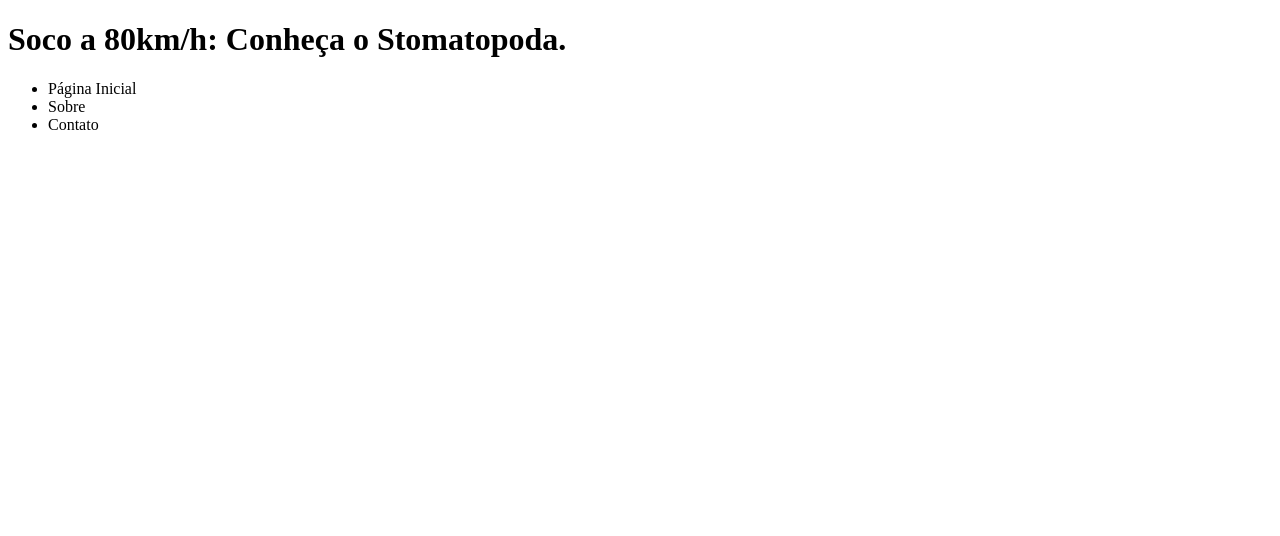
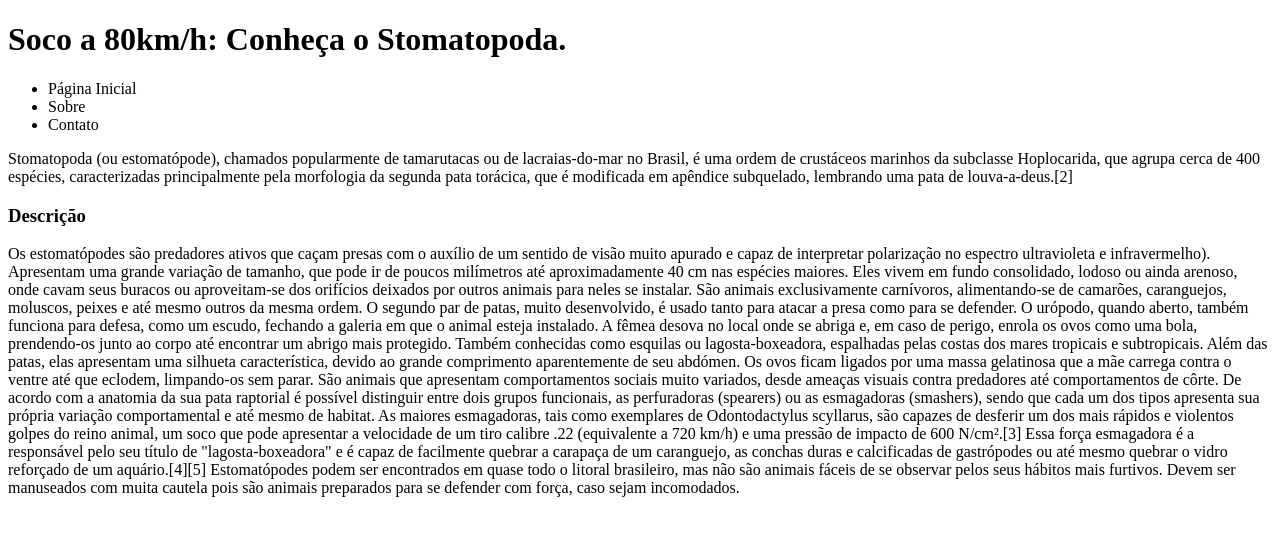
Before and after one commit to nazarenoAlves/trybe-exercises, a plain HTML site: page Fundamentos/bloco-3-introducao-a-html-e-css/dia-4-html-semantico/index.html in a window 1280 px wide. Drawn offline with Linux system fonts and the light colour scheme.

Commit message:
Article com section contendo a descrição do animal

```diff
--- a/Fundamentos/bloco-3-introducao-a-html-e-css/dia-4-html-semantico/index.html
+++ b/Fundamentos/bloco-3-introducao-a-html-e-css/dia-4-html-semantico/index.html
@@ -15,5 +15,27 @@
             <li><a>Contato</a></li>
         </ul>
     </nav>
+    <article>
+        <section>
+            <p>
+                Stomatopoda (ou estomatópode), chamados popularmente de tamarutacas ou de lacraias-do-mar no Brasil, é uma ordem de crustáceos marinhos da subclasse Hoplocarida, que agrupa cerca de 400 espécies, caracterizadas principalmente pela morfologia da segunda pata torácica,
+                que é modificada em apêndice subquelado, lembrando uma pata de louva-a-deus.[2]
+            </p>
+        </section>
+        <section>
+            <h3>Descrição</h3>
+            <p>
+                Os estomatópodes são predadores ativos que caçam presas com o auxílio de um sentido de visão muito apurado e capaz de interpretar polarização no espectro ultravioleta e infravermelho). Apresentam uma grande variação de tamanho, que pode ir de poucos milímetros até aproximadamente 40 cm nas espécies maiores. Eles vivem em fundo consolidado, lodoso ou ainda arenoso, onde cavam seus buracos ou aproveitam-se dos orifícios deixados por outros animais para neles se instalar. São animais exclusivamente carnívoros, alimentando-se de camarões, caranguejos, moluscos, peixes e até mesmo outros da mesma ordem. O segundo par de patas, muito desenvolvido, é usado tanto para atacar a presa como para se defender. O urópodo, quando aberto, também funciona para defesa, como um escudo, fechando a galeria em que o animal esteja instalado. A fêmea desova no local onde se abriga e, em caso de perigo, enrola os ovos como uma bola, prendendo-os junto ao corpo até encontrar um abrigo mais protegido.
+
+Também conhecidas como esquilas ou lagosta-boxeadora, espalhadas pelas costas dos mares tropicais e subtropicais. Além das patas, elas apresentam uma silhueta característica, devido ao grande comprimento aparentemente de seu abdómen. Os ovos ficam ligados por uma massa gelatinosa que a mãe carrega contra o ventre até que eclodem, limpando-os sem parar.
+
+São animais que apresentam comportamentos sociais muito variados, desde ameaças visuais contra predadores até comportamentos de côrte. De acordo com a anatomia da sua pata raptorial é possível distinguir entre dois grupos funcionais, as perfuradoras (spearers) ou as esmagadoras (smashers), sendo que cada um dos tipos apresenta sua própria variação comportamental e até mesmo de habitat.
+
+As maiores esmagadoras, tais como exemplares de Odontodactylus scyllarus, são capazes de desferir um dos mais rápidos e violentos golpes do reino animal, um soco que pode apresentar a velocidade de um tiro calibre .22 (equivalente a 720 km/h) e uma pressão de impacto de 600 N/cm².[3] Essa força esmagadora é a responsável pelo seu título de "lagosta-boxeadora" e é capaz de facilmente quebrar a carapaça de um caranguejo, as conchas duras e calcificadas de gastrópodes ou até mesmo quebrar o vidro reforçado de um aquário.[4][5]
+
+Estomatópodes podem ser encontrados em quase todo o litoral brasileiro, mas não são animais fáceis de se observar pelos seus hábitos mais furtivos. Devem ser manuseados com muita cautela pois são animais preparados para se defender com força, caso sejam incomodados.
+            </p>
+        </section>
+    </article>
   </body>
 </html>
```
